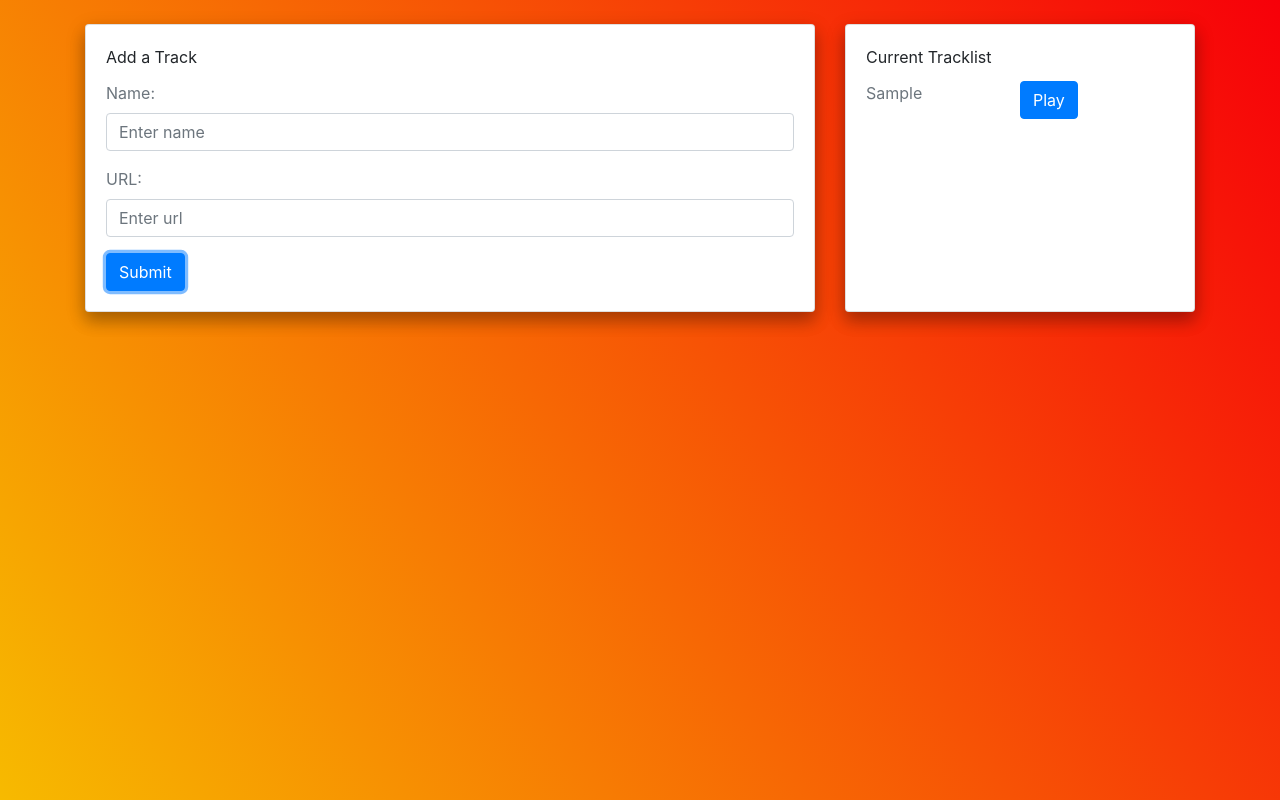
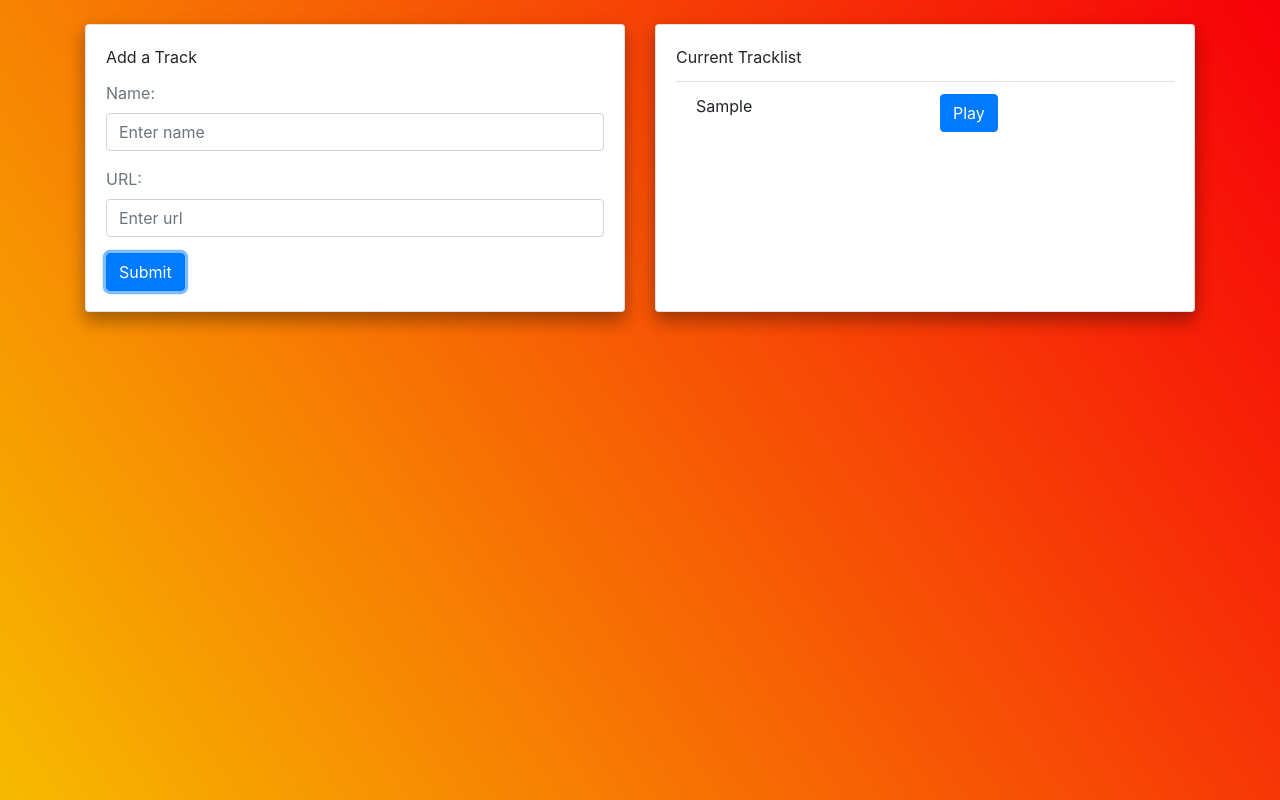
Before and after one commit to sonicboom15/ASmallMusicPlayer, a plain HTML site: page index.html in a window 1280 px wide. Both pictures are taken after typing "Sample", "Sample" into the empty fields and a click on the button "Submit". Drawn offline with nearby package versions, Linux system fonts and the light colour scheme.

Commit message:
2nd Commit

```diff
--- a/index.html
+++ b/index.html
@@ -26,7 +26,7 @@ background: linear-gradient(236deg, rgba(2,0,36,1) 0%, rgba(247,0,9,1) 0%, rgba(
             </div>
         </div>
         <div class="row">
-            <div class="col-md-8" style="height: inherit;">
+            <div class="col-md-6" style="height: inherit;">
                 <div class="card" style="height: 100%;">
                     <div class="card-body">
                         <div class="card-title">Add a Track</div>
@@ -44,11 +44,11 @@ background: linear-gradient(236deg, rgba(2,0,36,1) 0%, rgba(247,0,9,1) 0%, rgba(
                     </div>
                 </div>
             </div>
-            <div class="col-md-4" style="height: inherit;">
+            <div class="col-md-6" style="height: inherit;">
                 <div class="card" style="height: 100%;">
                     <div class="card-body" id="tracklist">
                         <div class="card-title">Current Tracklist</div>
-                        <div class="row" id="songdata"></div>
+                        <ul class="list-group list-group-flush" id="songdata"></ul>
                     </div>
                 </div>
             </div>
--- a/scripts.js
+++ b/scripts.js
@@ -18,12 +18,12 @@ var playlist = new PlayList();
 var generatePlaylistContent = function (playlist) {
     var element = document.getElementById("songdata");
     var wordGenerator = function (element, song) {
+        var li = document.createElement("li");
+        li.classList.add("list-group-item");
         var div = document.createElement("div");
         div.classList.add("row");
-        div.classList.add("col");
         var nameContainer = document.createElement("div");
         nameContainer.classList.add("col");
-        nameContainer.classList.add("text-muted");
         nameContainer.innerHTML = song.songName;
         div.appendChild(nameContainer);
         var playContainer = document.createElement("div");
@@ -32,7 +32,6 @@ var generatePlaylistContent = function (playlist) {
         playButton.innerHTML = "Play";
         playButton.classList.add("btn");
         playButton.classList.add("btn-primary");
-        playContainer.appendChild(playButton);
         playButton.onclick = function () {
             var change = function (song) {
                 var title = document.getElementById("songname");
@@ -45,8 +44,10 @@ var generatePlaylistContent = function (playlist) {
             };
             change(song);
         };
+        playContainer.appendChild(playButton);
         div.appendChild(playContainer);
-        element.appendChild(div);
+        li.appendChild(div);
+        element.appendChild(li);
     };
     playlist.songs.forEach(function (song) {
         wordGenerator(element, song);
```
Also changed, not shown: 1 other file.
